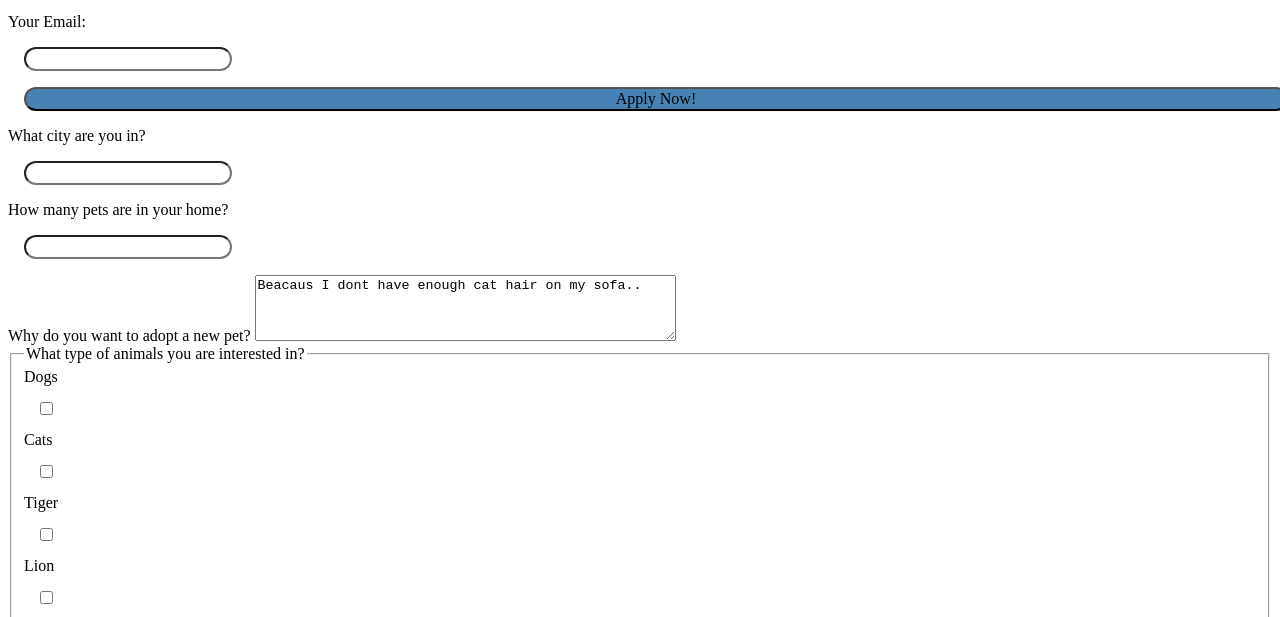
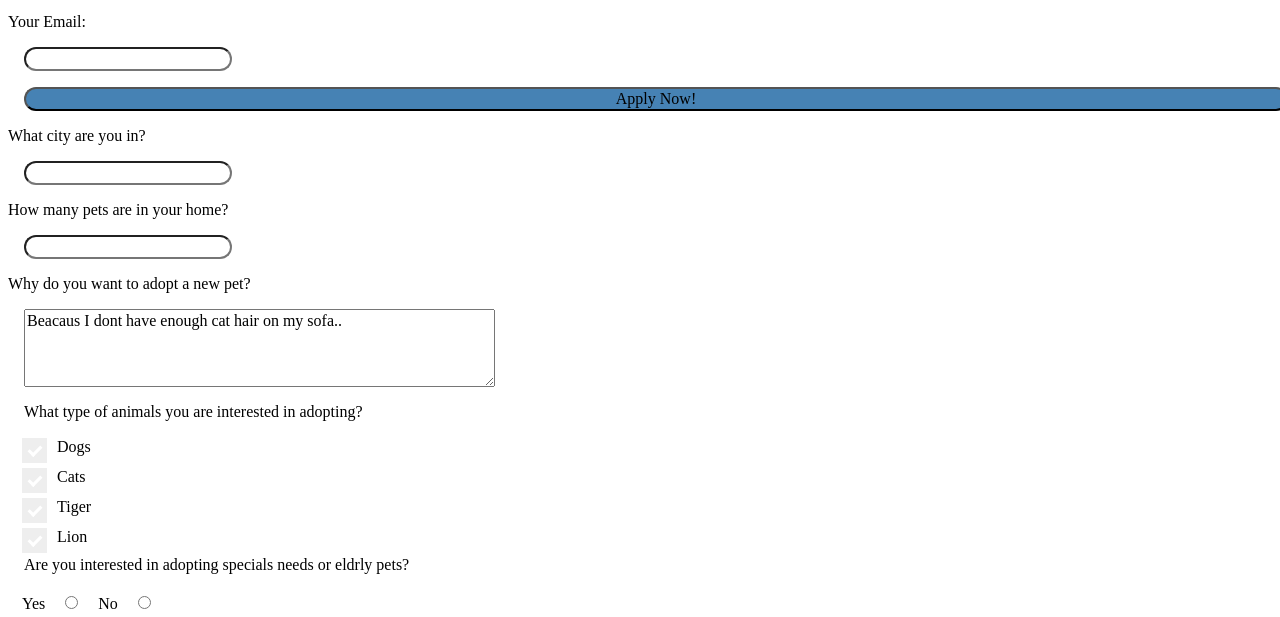
Before and after one commit to sansadev/web-form, a plain HTML site: page index.html in a window 1280 px wide. Shown: the part 141-758 px from the top of the page. Drawn offline with Linux system fonts and the light colour scheme.

Commit message:
added new styles

```diff
--- a/index.html
+++ b/index.html
@@ -32,26 +32,25 @@ Beacaus I dont have enough cat hair on my sofa..
 </label>
 
 
-<fieldset>
-  <legend>What type of animals you are interested in?</legend>
+<fieldset class="checkbox">
+  <legend>What type of animals you are interested in adopting?</legend>
 <label>Dogs
-  <input type="checkbox" name="type" value="dogs">
+  <input type="checkbox" name="species" value="dogs">
+  <span class="checkmark"></span>
 </label>
 <label>Cats
-  <input type="checkbox" name="type" value="cats">
+  <input type="checkbox" name="species" value="cats">
+  <span class="checkmark"></span>
 </label>
 <label>Tiger
-  <input type="checkbox" name="type" value="tigerss">
+  <input type="checkbox" name="species" value="tigerss">
+  <span class="checkmark"></span>
 </label>
 <label>Lion
-  <input type="checkbox" name="type" value="lions">
+  <input type="checkbox" name="species" value="lions">
+  <span class="checkmark"></span>
 </label>
-<label>Peacock
-  <input type="checkbox" name="type" value="peacocks">
-</label>
-<label>Iguana
-  <input type="checkbox" name="type" value="iguanas">
-</label>
+
 </fieldset>
 
 <fieldset>
--- a/styles.css
+++ b/styles.css
@@ -1,4 +1,4 @@
-button, input, select, text area {
+button, input, select, textarea {
   font-family: inherit;
   font-size: 100%;
   box-sizing: border-box;
@@ -16,3 +16,73 @@ input[type=password]:focus {
  input {
    border-radius: 15px;
  }
+fieldset {
+  border: none;
+}
+fieldset input {
+  display: inline;
+}
+
+/*Hide the browser's default checkbox*/
+
+
+.checkbox input {
+  position: absolute;
+  opacity: 0;
+  cursor: pointer;
+  height: 0;
+  width: 0;
+}
+
+/* Costumize the label */
+.checkbox label {
+  display: block;
+  position: relative;
+  padding-left: 35px;
+  margin-top: 12px;
+  cursor: pointer;
+  -webkit-user-select: none;
+  -moz-user-select: none;
+  -ms-user-select: none;
+   user-select: none;
+}
+
+/* create a custom checkbox */
+.checkmark {
+  position: absolute;
+  top: 0;
+  left: 0;
+  height: 25px;
+  width: 25px;
+  background-color: #eee;
+}
+/* On mouse-over, add a grey background color */
+.checkbox label:hover input ~ .checkmark {
+  background-color: #ccc;
+}
+/* When a checkbox is checked, add a blue background */
+.checkbox input:checked ~ .checkmark {
+  background-color: #2196F3;
+}
+/* Create the checkmark/indicator (hidden when not checked) */
+.checkmark:after {
+  content: "";
+  position: absolute;
+  display: none;
+}
+/* Show the checkmark when checked */
+.checkmark:after {
+  display: block;
+}
+/* Style the chackmar/indicator */
+.checkbox .checkmark:after {
+  left: 9px;
+  top: 5px;
+  width: 5px;
+  height: 10px;
+  border: solid white;
+  border-width: 0 3px 3px 0;
+  -webkit-transform: rotate(45deg);
+  -ms-transform: rotate(45deg);
+  transform: rotate(45deg);
+}
```
